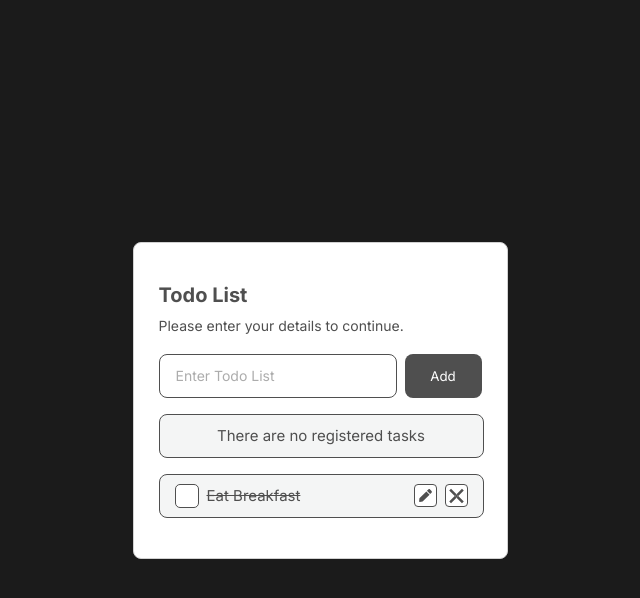
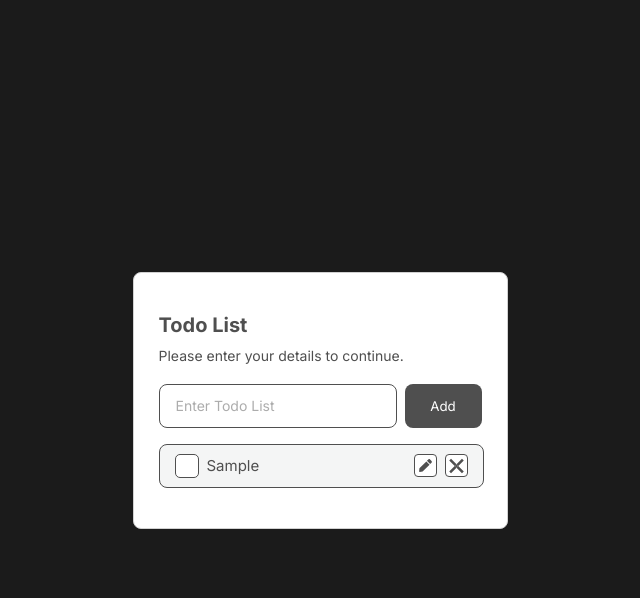
Before and after one commit to myeongyunChoi/react-todolist-ts, a React (Vite) app: page / in a window 1280 px wide. Both pictures are taken after typing "Sample" into the empty fields and a click on the button "Add". Shown: the top 598 px of the page, without its empty margins (320-960 px from the left). Built offline with nearby package versions, Linux system fonts and the light colour scheme.

Commit message:
feat: 리스트 삭제 및 수정 기능 추가

```diff
--- a/src/components/Todo.tsx
+++ b/src/components/Todo.tsx
@@ -15,6 +15,25 @@ export default function Todo() {
       },
     ]);
   };
+
+  const toggleTodo = (id: number) => {
+    setTodos((todos) =>
+      todos.map((todo) =>
+        todo.id === id ? { ...todo, completed: !todo.completed } : todo,
+      ),
+    );
+  };
+
+  const deleteTodo = (id: number) => {
+    setTodos((todos) => todos.filter((todo) => todo.id !== id));
+  };
+
+  const modifyTodo = (id: number, text: string) => {
+    setTodos((todos) =>
+      todos.map((todo) => (todo.id === id ? { ...todo, text: text } : todo)),
+    );
+  };
+
   return (
     <>
       <div className="todo">
@@ -22,7 +41,12 @@ export default function Todo() {
         {/* <!-- 할 일 등록 --> */}
         <TodoEditor addTodo={addTodo} />
         {/* <!-- 할 일 목록 --> */}
-        <TodoList />
+        <TodoList
+          todos={todos}
+          toggleTodo={toggleTodo}
+          deleteTodo={deleteTodo}
+          modifyTodo={modifyTodo}
+        />
       </div>
     </>
   );
--- a/src/components/TodoEditor.tsx
+++ b/src/components/TodoEditor.tsx
@@ -1,14 +1,11 @@
 import { useState } from "react";
 import Input from "./html/Input";
 
-export default function TodoEditor({
-  addTodo,
-}: {
-  addTodo: (text: string) => void;
-}) {
+export default function TodoEditor({ addTodo }: TodoEditorProps) {
   const [text, setText] = useState("");
-  const handleSubmit = (e: React.FormEvent<HTMLFormElement>) => {
+  const handleSubmit = (e: React.SubmitEvent<HTMLFormElement>) => {
     e.preventDefault();
+    if (!text.trim()) return;
     addTodo(text);
     setText("");
   };
--- a/src/components/TodoList.tsx
+++ b/src/components/TodoList.tsx
@@ -1,14 +1,25 @@
 import TodoListEmpty from "./TodoListEmpty";
 import TodoListItem from "./TodoListItem";
 
-export default function TodoList() {
+export default function TodoList({
+  todos,
+  toggleTodo,
+  deleteTodo,
+  modifyTodo,
+}: TodoListProps) {
   return (
     <>
       <ul className="todo__list">
-        {/* <!-- 할 일 목록이 없을 때 --> */}
-        <TodoListEmpty />
-        {/* <!-- 할 일 목록이 있을 때 --> */}
-        <TodoListItem />
+        {todos.length === 0 && <TodoListEmpty />}
+        {todos.map((todo) => (
+          <TodoListItem
+            key={todo.id}
+            todo={todo}
+            toggleTodo={toggleTodo}
+            deleteTodo={deleteTodo}
+            modifyTodo={modifyTodo}
+          />
+        ))}
       </ul>
     </>
   );
--- a/src/components/TodoListItem.tsx
+++ b/src/components/TodoListItem.tsx
@@ -1,27 +1,65 @@
+import { useState } from "react";
 import Button from "./html/Button";
 import Checkbox from "./html/Checkbox";
+import Input from "./html/Input";
 import SvgClose from "./svg/SvgClose";
 import SvgPencil from "./svg/SvgPencil";
 
-export default function TodoListItem() {
+export default function TodoListItem({
+  todo,
+  toggleTodo,
+  deleteTodo,
+  modifyTodo,
+}: {
+  todo: Todo;
+  toggleTodo: (id: number) => void;
+  deleteTodo: (id: number) => void;
+  modifyTodo: (id: number, text: string) => void;
+}) {
+  const [isModify, setIsModify] = useState(false);
+  const [modifyText, setModifyText] = useState("");
+  const modifyHandler = () => {
+    setIsModify((isModify) => !isModify);
+    setModifyText((modifyText) => (modifyText === "" ? todo.text : modifyText));
+    if (modifyText !== todo.text) {
+      modifyTodo(todo.id, modifyText);
+    }
+  };
+
   return (
     <>
       {/* 할 일이 완료되면 .todo__item--complete 추가 */}
-      <li className="todo__item todo__item--complete">
+      <li
+        className={`todo__item ${todo.completed ? "todo__item--complete" : ""}`}
+      >
+        {!isModify && (
           <Checkbox
             parentClassName="todo__checkbox-group"
             type="checkbox"
             className="todo__checkbox"
+            checked={todo.completed}
+            onChange={() => toggleTodo(todo.id)}
           >
-          Eat Breakfast
+            {todo.text}
           </Checkbox>
+        )}
         {/* 할 일을 수정할 때만 노출 (.todo__checkbox-group은 비노출) */}
-        {/* <input type="text" className="todo__modify-input" /> */}
+        {isModify && (
+          <Input
+            type="text"
+            className="todo__modify-input"
+            value={modifyText}
+            onChange={(e) => setModifyText(e.target.value)}
+          />
+        )}
         <div className="todo__button-group">
-          <Button className="todo__action-button">
+          <Button className="todo__action-button" onClick={modifyHandler}>
             <SvgPencil />
           </Button>
-          <Button className="todo__action-button">
+          <Button
+            className="todo__action-button"
+            onClick={() => deleteTodo(todo.id)}
+          >
             <SvgClose />
           </Button>
         </div>
```
Also changed, not shown: src/typs.d.ts (+10 -0 lines). Lines whose indentation alone changed are shown as unchanged.
